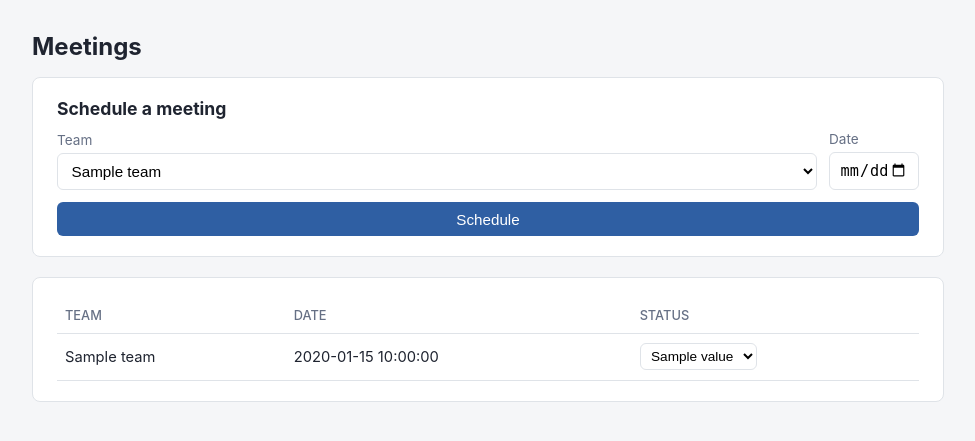
After one commit to fidoogle/traction-app, a FastAPI app: template app/templates/meetings/list.html in a window 1280 px wide. The commit adds this page. Shown: the top 441 px of the page, without its empty margins (152-1127 px from the left). Run offline with FastAPI, Linux system fonts and the light colour scheme; the template is opened without the code that fills it: most values are stand-ins (such as "Sample title", 1, 10 or a date in 2020).

Commit message:
Add Meetings page
Same list + create form + inline status-select pattern as Rocks/Issues/
Meetings, sorted by date descending. Added badge colors for the four
MeetingStatus values (scheduled/in_progress/completed/canceled).

Verified end-to-end in a real browser against live Postgres: both
seeded meetings render with the correct status (upcoming one
"scheduled", past one "completed"); created a new meeting and confirmed
it appeared via htmx; toggled its status to in_progress and confirmed
persistence in Postgres; confirmed a viewer sees a read-only list with
no create form; confirmed the server independently rejects a viewer's
forged POST/PATCH (403) regardless of the UI. Test-created meeting
cleaned up afterward.

```diff
--- a/app/static/style.css
+++ b/app/static/style.css
@@ -134,6 +134,10 @@ th { color: var(--text-muted); font-weight: 500; font-size: 0.8rem; text-transfo
 .badge.open { color: #92400e; background: #fef3e0; }
 .badge.resolved { color: var(--on-track); background: var(--on-track-bg); }
 .badge.dropped { color: var(--text-muted); background: #eef0f2; }
+.badge.scheduled { color: var(--done); background: var(--done-bg); }
+.badge.in_progress { color: #92400e; background: #fef3e0; }
+.badge.completed { color: var(--on-track); background: var(--on-track-bg); }
+.badge.canceled { color: var(--text-muted); background: #eef0f2; }
 
 .form-row {
   display: flex;
--- a/app/templates/base.html
+++ b/app/templates/base.html
@@ -17,6 +17,7 @@
       <a href="/scorecard">Scorecard</a>
       <a href="/issues">Issues</a>
       <a href="/todos">To-Dos</a>
+      <a href="/meetings">Meetings</a>
       <a href="/teams">Teams</a>
       <a href="/users">Users</a>
       <span class="user-info">{{ current_user.name }} &middot; {{ current_user.role.value }}</span>
--- /dev/null
+++ b/app/templates/meetings/_row.html
@@ -0,0 +1,24 @@
+<tr id="meeting-row-{{ meeting.id }}">
+  <td>{{ meeting.team.name }}</td>
+  <td>{{ meeting.scheduled_date }}</td>
+  <td>
+    {% if current_user.role.value == "viewer" %}
+      <span class="badge {{ meeting.status.value }}">{{ meeting.status.value.replace("_", " ") }}</span>
+    {% else %}
+      <select
+        class="status-select"
+        name="status"
+        hx-patch="/meetings/{{ meeting.id }}/status"
+        hx-target="#meeting-row-{{ meeting.id }}"
+        hx-swap="outerHTML"
+        hx-trigger="change"
+      >
+        {% for choice in MeetingStatus %}
+        <option value="{{ choice.value }}" {% if choice == meeting.status %}selected{% endif %}>
+          {{ choice.value.replace("_", " ") }}
+        </option>
+        {% endfor %}
+      </select>
+    {% endif %}
+  </td>
+</tr>
--- /dev/null
+++ b/app/templates/meetings/list.html
@@ -0,0 +1,44 @@
+{% extends "base.html" %}
+{% block title %}Meetings - Traction/EOS{% endblock %}
+{% block content %}
+<h1>Meetings</h1>
+
+{% if current_user.role.value != "viewer" %}
+<div class="card">
+  <h2>Schedule a meeting</h2>
+  <form hx-post="/meetings" hx-target="#meetings-table-body" hx-swap="afterbegin"
+        hx-on::after-request="if(event.detail.successful) this.reset()">
+    <div class="form-row">
+      <div class="field">
+        <label for="team_id">Team</label>
+        <select id="team_id" name="team_id" required>
+          {% for team in teams %}
+          <option value="{{ team.id }}">{{ team.name }}</option>
+          {% endfor %}
+        </select>
+      </div>
+      <div class="field field-narrow">
+        <label for="scheduled_date">Date</label>
+        <input type="date" id="scheduled_date" name="scheduled_date" required>
+      </div>
+      <button class="primary" type="submit">Schedule</button>
+    </div>
+  </form>
+</div>
+{% endif %}
+
+<div class="card">
+  <table>
+    <thead>
+      <tr><th>Team</th><th>Date</th><th>Status</th></tr>
+    </thead>
+    <tbody id="meetings-table-body">
+      {% for meeting in meetings %}
+        {% include "meetings/_row.html" %}
+      {% else %}
+      <tr><td colspan="3">No meetings yet.</td></tr>
+      {% endfor %}
+    </tbody>
+  </table>
+</div>
+{% endblock %}
--- a/app/web/routes.py
+++ b/app/web/routes.py
@@ -3,6 +3,7 @@ from fastapi import APIRouter
 from app.web.auth_routes import router as auth_routes
 from app.web.dashboard_routes import router as dashboard_routes
 from app.web.issues_routes import router as issues_routes
+from app.web.meetings_routes import router as meetings_routes
 from app.web.rocks_routes import router as rocks_routes
 from app.web.scorecard_routes import router as scorecard_routes
 from app.web.teams_routes import router as teams_routes
@@ -18,3 +19,4 @@ web_router.include_router(todos_routes)
 web_router.include_router(teams_routes)
 web_router.include_router(users_routes)
 web_router.include_router(scorecard_routes)
+web_router.include_router(meetings_routes)
```
Also changed, not shown: app/web/meetings_routes.py (added, +99 -0 lines).
